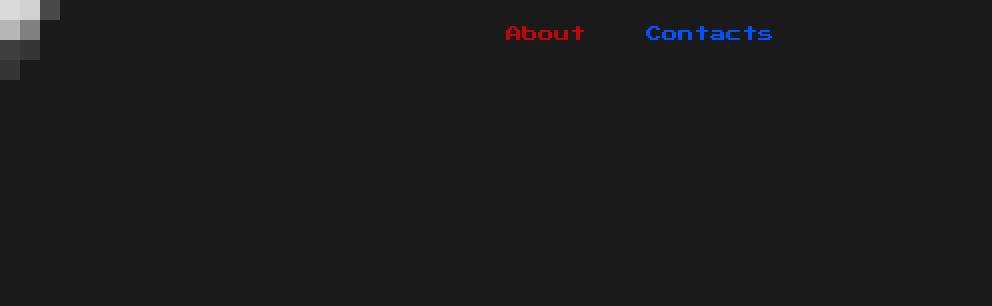
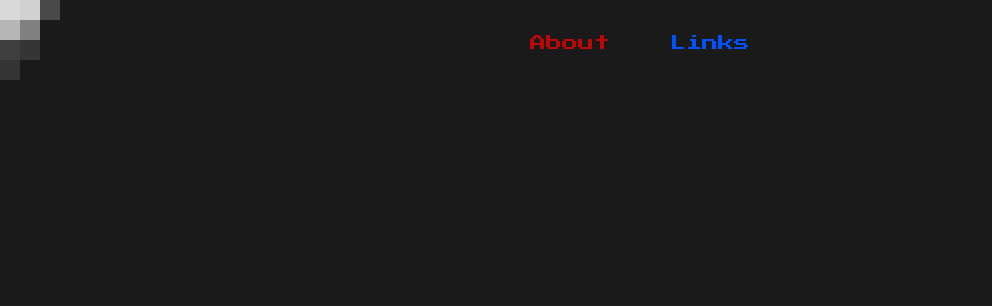
Before and after one commit to hamidc10/hamidc.github.io, a plain HTML site: page index.html in a window 1280 px wide. Shown: the top 306 px of the page, without its empty margins (0-992 px from the left). Drawn offline with Linux system fonts and the light colour scheme.

Commit message:
Update index.html

```diff
--- a/index.html
+++ b/index.html
@@ -12,13 +12,14 @@
 </head>
 
 <body>
-    <div class="links">
-        <a href="about.html">About</a>
-        <!-- <a href="projects.html">Projects</a> -->
-        <a href="links.html">Contacts</a>
-    </div>
 
     <div class="white-square">
+
+        <div class="links">
+            <a href="about.html">About</a>
+<!--             <a href="projects.html">Projects</a> -->
+            <a href="links.html">Links</a>
+        </div>
 
         <div class="top-left-square"></div>
         <div class="top-left2-square"></div>
```
